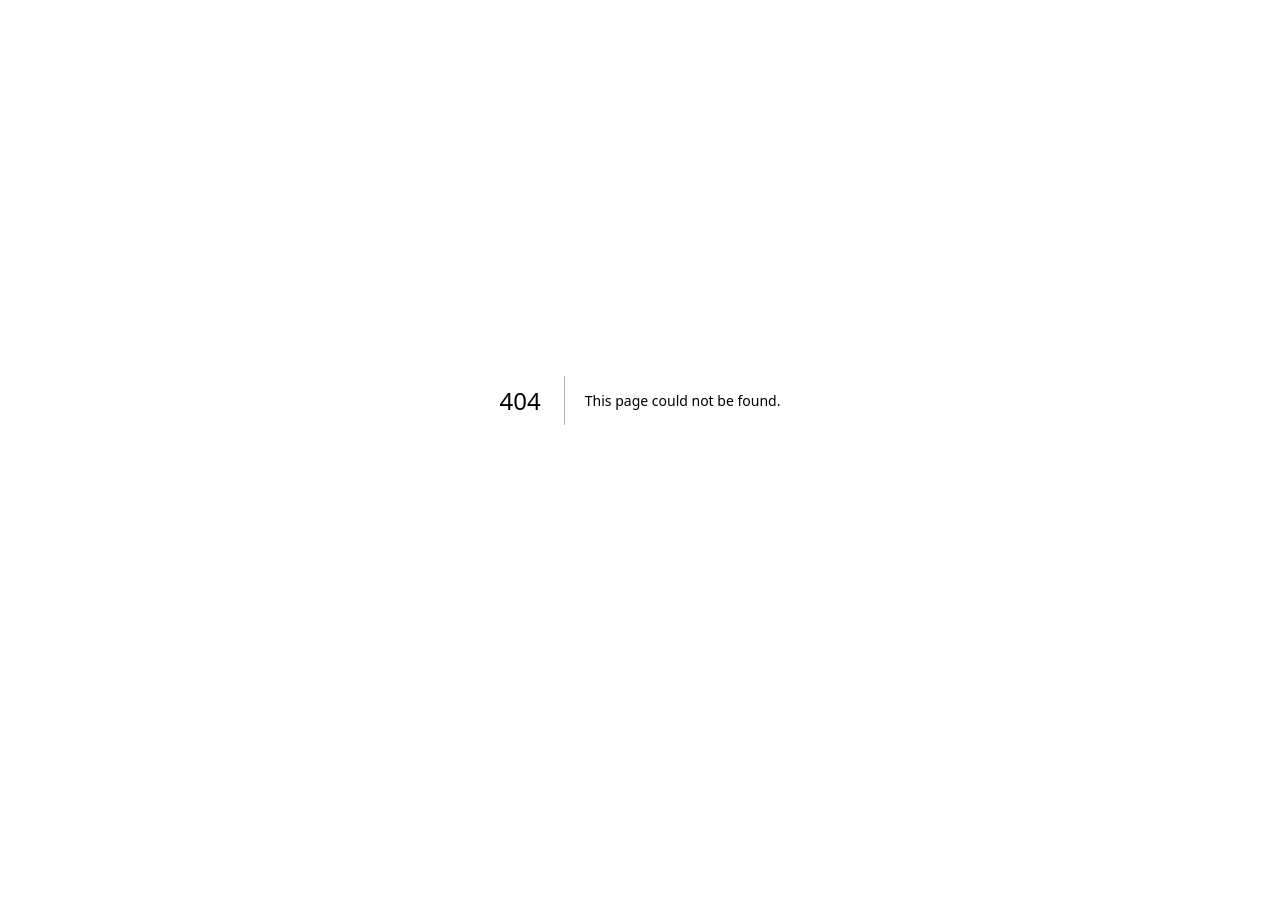
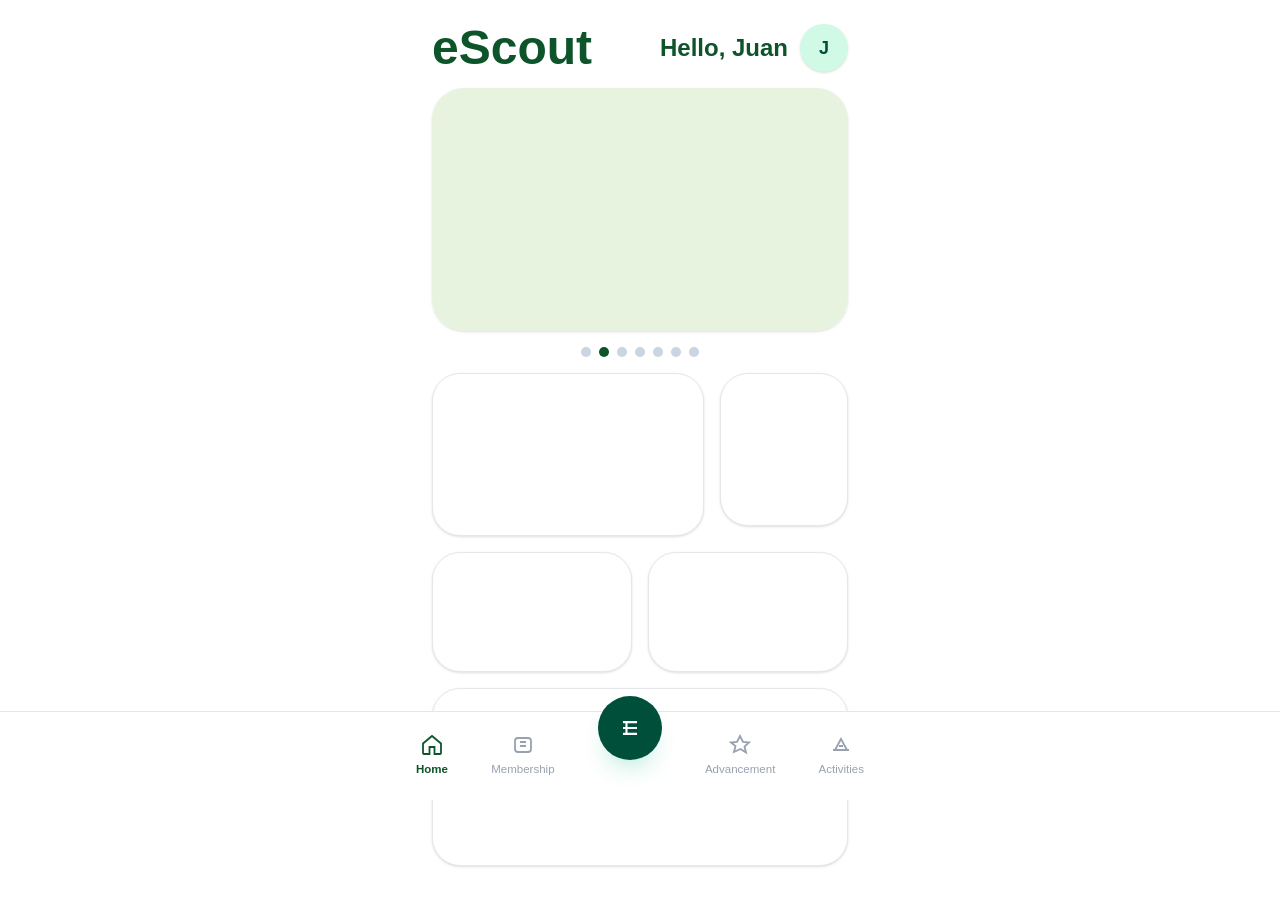
Before and after one commit to ictu-bsp/bsp-digital-platform, a Next.js app: page /dashboardscouts in a window 1280 px wide. Before the commit this address had no page. Shown: the top 906 px of the page. Before the commit the page ends 800 px from the top, so only its background shows below. Built offline with nearby package versions, Linux system fonts and the light colour scheme.

Commit message:
scoutsdashpage

```diff
--- /dev/null
+++ b/src/app/dashboardscouts/page.tsx
@@ -0,0 +1,37 @@
+import Header from "@/components/Header";
+import PromoCarousel, { PromoBanner } from "@/components/PromoCarousel";
+import DashboardGrid from "@/components/DashboardGrid";
+import BottomNav from "@/components/BottomNav";
+
+const user = {
+  userName: "Juan",
+  userAvatarUrl: null,
+};
+
+const promoBanners: PromoBanner[] = [
+  { id: "banner-1", backgroundColor: "#daf5e7", linkUrl: "/dashboard?promo=1", label: "" },
+  { id: "banner-2", backgroundColor: "#e7f2df", linkUrl: "/dashboard?promo=2", label: "" },
+  { id: "banner-3", backgroundColor: "#d7f0fc", linkUrl: "/dashboard?promo=3", label: "" },
+  { id: "banner-4", backgroundColor: "#f1f8e7", linkUrl: "/dashboard?promo=4", label: "" },
+  { id: "banner-5", backgroundColor: "#e9f6ea", linkUrl: "/dashboard?promo=5", label: "" },
+  { id: "banner-6", backgroundColor: "#dff4f9", linkUrl: "/dashboard?promo=6", label: "" },
+  { id: "banner-7", backgroundColor: "#e8f8ea", linkUrl: "/dashboard?promo=7", label: "" },
+];
+
+export default function DashboardPage() {
+  return (
+    <main className="min-h-screen bg-white text-slate-950">
+      <div className="mx-auto flex min-h-screen max-w-md flex-col items-center justify-between">
+        <div className="flex-1 w-full pb-28">
+          <Header userName={user.userName} avatarUrl={user.userAvatarUrl ?? undefined} />
+
+          <PromoCarousel banners={promoBanners} />
+
+          <DashboardGrid />
+        </div>
+
+        <BottomNav />
+      </div>
+    </main>
+  );
+}
--- /dev/null
+++ b/src/components/BottomNav.tsx
@@ -0,0 +1,124 @@
+"use client";
+
+import { useState } from "react";
+
+interface NavItem {
+  key: string;
+  label: string;
+  icon: React.ReactNode;
+}
+
+const navItems: Array<NavItem> = [
+  {
+    key: "home",
+    label: "Home",
+    icon: (
+      <svg viewBox="0 0 24 24" className="h-6 w-6" fill="none" stroke="currentColor" strokeWidth="1.8">
+        <path d="M3 10.5L12 3l9 7.5V20a1 1 0 0 1-1 1h-5.5V14H9.5v7H4a1 1 0 0 1-1-1v-9.5Z" />
+      </svg>
+    ),
+  },
+  {
+    key: "membership",
+    label: "Membership",
+    icon: (
+      <svg viewBox="0 0 24 24" className="h-6 w-6" fill="none" stroke="currentColor" strokeWidth="1.8">
+        <rect x="4" y="5" width="16" height="14" rx="3" />
+        <path d="M9 9h6M9 13h6" />
+      </svg>
+    ),
+  },
+  {
+    key: "advancement",
+    label: "Advancement",
+    icon: (
+      <svg viewBox="0 0 24 24" className="h-6 w-6" fill="none" stroke="currentColor" strokeWidth="1.8">
+        <path d="M12 3l3 6 6 .5-4.5 4 1.5 6-5.5-3.5L6 19l1.5-6L3 9.5 9 9l3-6Z" />
+      </svg>
+    ),
+  },
+  {
+    key: "activities",
+    label: "Activities",
+    icon: (
+      <svg viewBox="0 0 24 24" className="h-6 w-6" fill="none" stroke="currentColor" strokeWidth="1.8">
+        <path d="M4 17h16M6 17l6-11 6 11M10 13h4" />
+      </svg>
+    ),
+  },
+];
+
+export default function BottomNav() {
+  const [activeTab, setActiveTab] = useState("home");
+
+  return (
+    <nav className="fixed bottom-0 left-0 right-0 z-40 border-t border-slate-200 bg-white/95 px-4 py-3 backdrop-blur-md">
+      <div className="mx-auto flex max-w-md items-center justify-between">
+        <button
+          type="button"
+          onClick={() => setActiveTab("home")}
+          className="flex flex-col items-center gap-1 text-[0.72rem]"
+        >
+          <span className={activeTab === "home" ? "text-green-900" : "text-gray-400"}>
+            {navItems[0].icon}
+          </span>
+          <span className={activeTab === "home" ? "text-green-900 font-semibold" : "text-gray-400"}>
+            Home
+          </span>
+        </button>
+
+        <button
+          type="button"
+          onClick={() => setActiveTab("membership")}
+          className="flex flex-col items-center gap-1 text-[0.72rem]"
+        >
+          <span className={activeTab === "membership" ? "text-green-900" : "text-gray-400"}>
+            {navItems[1].icon}
+          </span>
+          <span className={activeTab === "membership" ? "text-green-900 font-semibold" : "text-gray-400"}>
+            Membership
+          </span>
+        </button>
+
+        <div className="relative flex h-16 w-16 items-center justify-center">
+          <button
+            type="button"
+            onClick={() => setActiveTab("membershipId")}
+            className="absolute -top-7 inline-flex h-16 w-16 items-center justify-center rounded-full bg-emerald-900 text-white shadow-[0_15px_30px_-18px_rgba(16,185,129,0.8)] transition"
+          >
+            <svg viewBox="0 0 24 24" className="h-7 w-7" fill="none" stroke="currentColor" strokeWidth="1.8">
+              <path d="M6 7h12M6 12h12M6 17h12" />
+              <path d="M9 7v10" />
+            </svg>
+          </button>
+        </div>
+
+        <button
+          type="button"
+          onClick={() => setActiveTab("advancement")}
+          className="flex flex-col items-center gap-1 text-[0.72rem]"
+        >
+          <span className={activeTab === "advancement" ? "text-green-900" : "text-gray-400"}>
+            {navItems[2].icon}
+          </span>
+          <span className={activeTab === "advancement" ? "text-green-900 font-semibold" : "text-gray-400"}>
+            Advancement
+          </span>
+        </button>
+
+        <button
+          type="button"
+          onClick={() => setActiveTab("activities")}
+          className="flex flex-col items-center gap-1 text-[0.72rem]"
+        >
+          <span className={activeTab === "activities" ? "text-green-900" : "text-gray-400"}>
+            {navItems[3].icon}
+          </span>
+          <span className={activeTab === "activities" ? "text-green-900 font-semibold" : "text-gray-400"}>
+            Activities
+          </span>
+        </button>
+      </div>
+    </nav>
+  );
+}
--- /dev/null
+++ b/src/components/DashboardGrid.tsx
@@ -0,0 +1,15 @@
+import GridCard from "./GridCard";
+
+export default function DashboardGrid() {
+  return (
+    <section className="space-y-5 px-4 pb-28 pt-4">
+      <div className="grid grid-cols-6 gap-4">
+        <GridCard className="col-span-4 aspect-[5/3]" />
+        <GridCard className="col-span-2 aspect-[5/6]" />
+        <GridCard className="col-span-3 aspect-[5/3]" />
+        <GridCard className="col-span-3 aspect-[5/3]" />
+        <GridCard className="col-span-6 aspect-[7/3]" />
+      </div>
+    </section>
+  );
+}
--- /dev/null
+++ b/src/components/GridCard.tsx
@@ -0,0 +1,14 @@
+import React from "react";
+
+interface GridCardProps {
+  children?: React.ReactNode;
+  className?: string;
+}
+
+export default function GridCard({ children, className = "" }: GridCardProps) {
+  return (
+    <div className={`rounded-[1.75rem] bg-white border border-gray-200 shadow-sm ${className}`}>
+      {children}
+    </div>
+  );
+}
--- /dev/null
+++ b/src/components/Header.tsx
@@ -0,0 +1,35 @@
+"use client";
+
+interface HeaderProps {
+  userName: string;
+  avatarUrl?: string;
+}
+
+export default function Header({ userName, avatarUrl }: HeaderProps) {
+  const initial = userName.charAt(0).toUpperCase();
+
+  return (
+    <header className="flex items-center justify-between px-4 pt-6 pb-4">
+      <p className="text-5xl font-bold text-green-900">
+        eScout
+      </p>
+
+      <div className="flex items-center gap-3">
+        <div className="text-right">
+          <p className="text-2xl font-bold text-green-900">Hello, {userName}</p>
+        </div>
+        {avatarUrl ? (
+          <img
+            src={avatarUrl}
+            alt={`${userName} avatar`}
+            className="h-12 w-12 rounded-full object-cover ring-2 ring-emerald-100"
+          />
+        ) : (
+          <div className="flex h-12 w-12 items-center justify-center rounded-full bg-emerald-100 text-emerald-900 shadow-sm">
+            <span className="text-lg font-semibold">{initial}</span>
+          </div>
+        )}
+      </div>
+    </header>
+  );
+}
--- /dev/null
+++ b/src/components/PromoCarousel.tsx
@@ -0,0 +1,64 @@
+"use client";
+
+import { useEffect, useState } from "react";
+
+export interface PromoBanner {
+  id: string;
+  backgroundColor: string;
+  linkUrl: string;
+  label: string;
+}
+
+interface PromoCarouselProps {
+  banners: PromoBanner[];
+}
+
+export default function PromoCarousel({ banners }: PromoCarouselProps) {
+  const [activeIndex, setActiveIndex] = useState(0);
+
+  useEffect(() => {
+    if (!banners.length) return;
+
+    const interval = window.setInterval(() => {
+      setActiveIndex((current) => (current + 1) % banners.length);
+    }, 3000);
+
+    return () => window.clearInterval(interval);
+  }, [banners.length]);
+
+  return (
+    <section className="space-y-4 px-4">
+      <div className="overflow-hidden rounded-[2rem] shadow-sm">
+        <div
+          className="flex transition-transform duration-500 ease-out"
+          style={{ transform: `translateX(-${activeIndex * 100}%)` }}
+        >
+          {banners.map((banner) => (
+            <a
+              key={banner.id}
+              href={banner.linkUrl}
+              className="min-w-full flex-shrink-0"
+              style={{ backgroundColor: banner.backgroundColor }}
+            >
+              <div className="aspect-[12/7]" />
+            </a>
+          ))}
+        </div>
+      </div>
+
+      <div className="flex justify-center gap-2">
+        {banners.map((banner, index) => (
+          <button
+            key={banner.id}
+            type="button"
+            aria-label={`Slide ${index + 1}`}
+            onClick={() => setActiveIndex(index)}
+            className={`h-2.5 w-2.5 rounded-full transition-colors ${
+              index === activeIndex ? "bg-green-900" : "bg-slate-300"
+            }`}
+          />
+        ))}
+      </div>
+    </section>
+  );
+}
```
